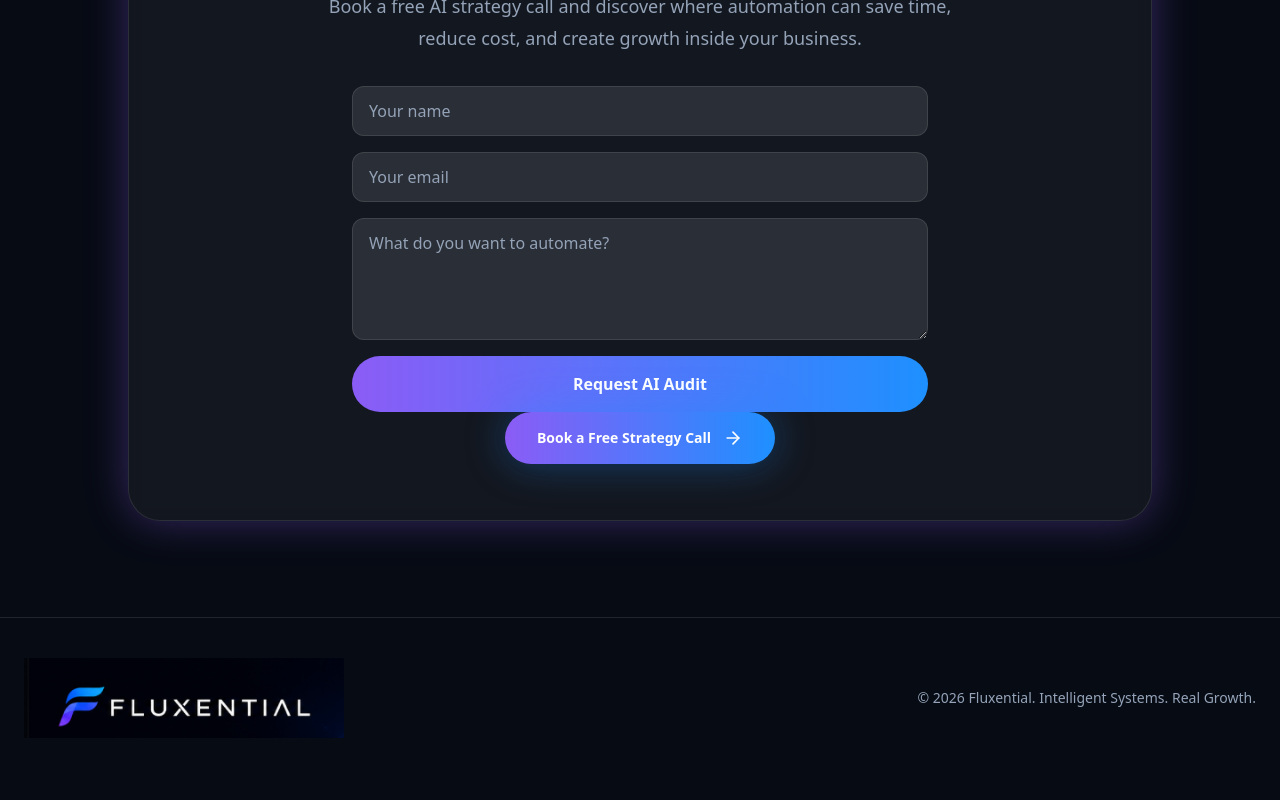
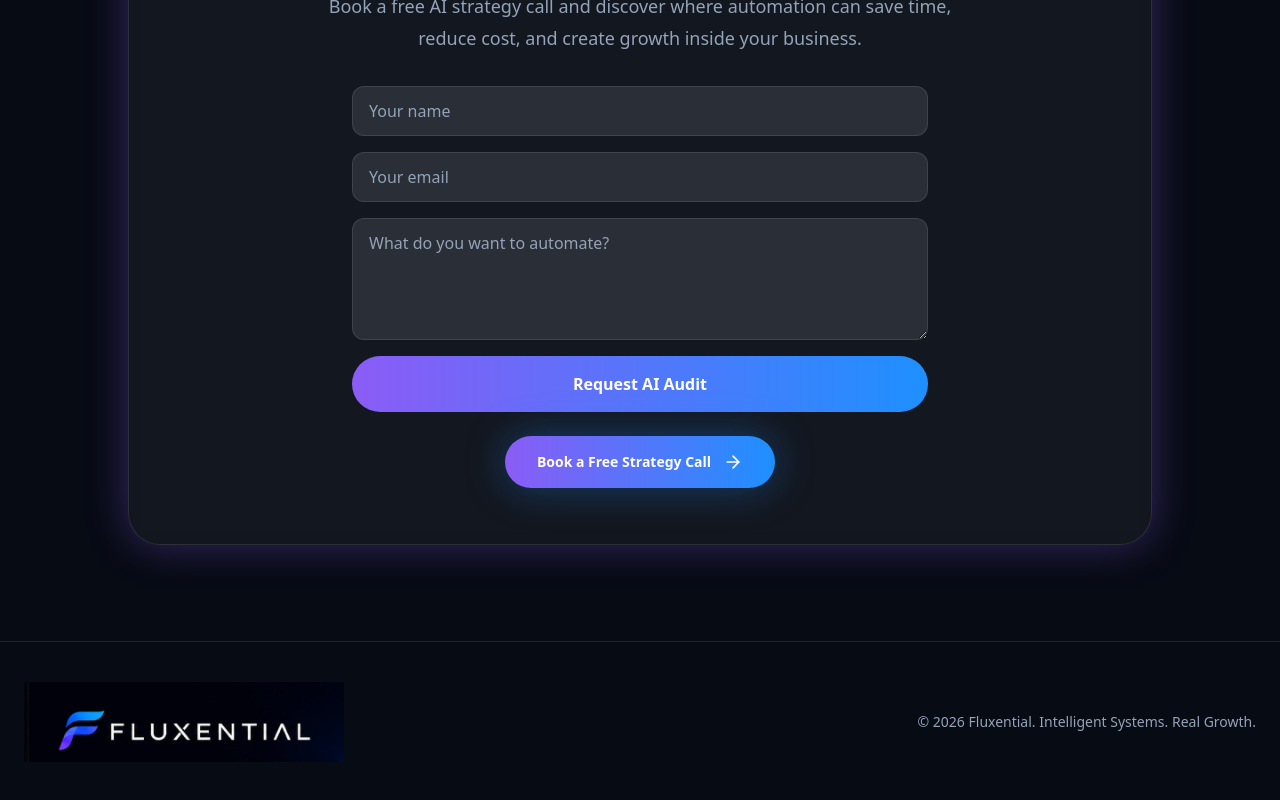
Before and after one commit to fluxenrepo/fluxential-website, a Next.js app: page / in a window 1280 px wide. Shown: the part 3695-4495 px from the top of the page. Before the commit the page ends 4473 px from the top, so only its background shows below. Built offline with nearby package versions, Linux system fonts and the light colour scheme.

Commit message:
add margin

```diff
--- a/app/page.tsx
+++ b/app/page.tsx
@@ -421,7 +421,7 @@ export default function Home() {
               href="https://calendly.com/fluxential/fluxential-free-audit"
               target="_blank"
               rel="noopener noreferrer"
-              className="inline-flex items-center justify-center gap-3 rounded-full bg-gradient-to-r from-violet to-electric px-8 py-4 text-sm font-bold text-white shadow-glow transition hover:scale-[1.02]"
+              className="mt-6 inline-flex items-center justify-center gap-3 rounded-full bg-gradient-to-r from-violet to-electric px-8 py-4 text-sm font-bold text-white shadow-glow transition hover:scale-[1.02]"
             >
               Book a Free Strategy Call <ArrowRight className="h-5 w-5" />
             </a>
```
